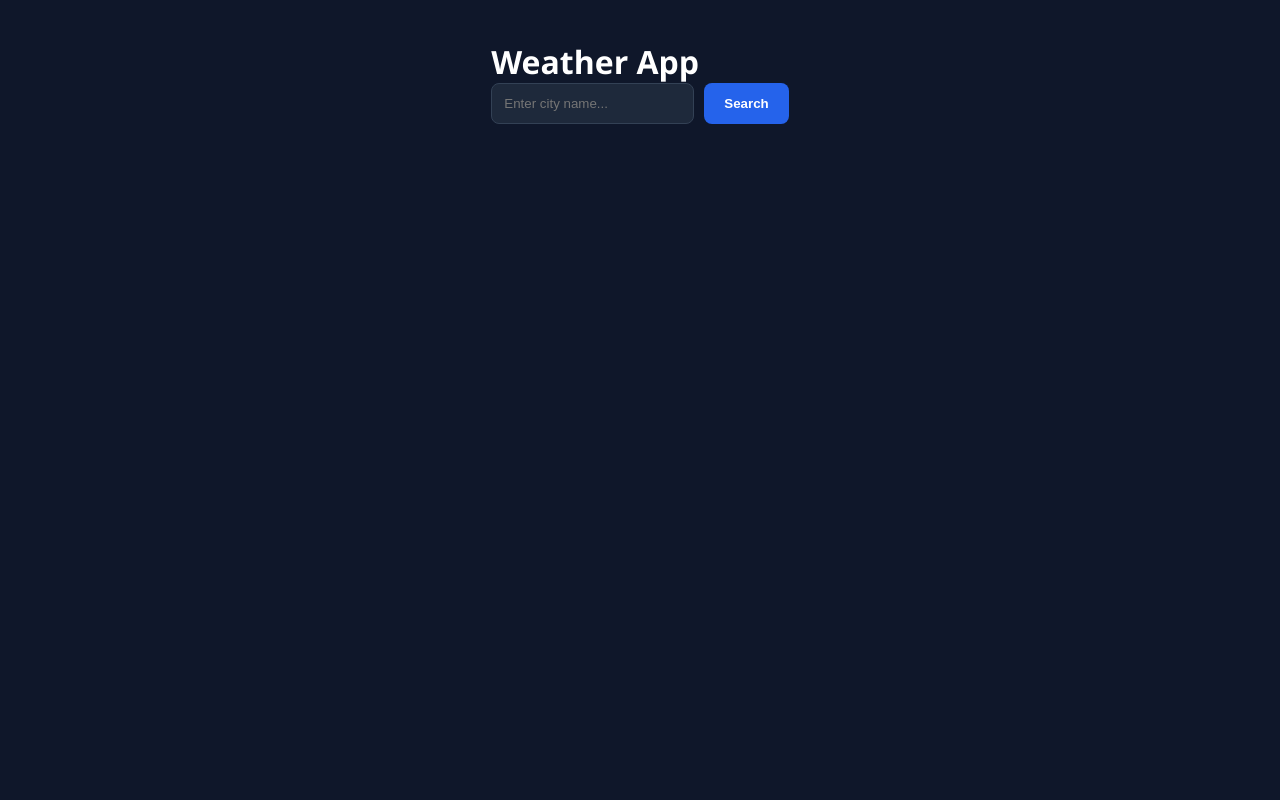
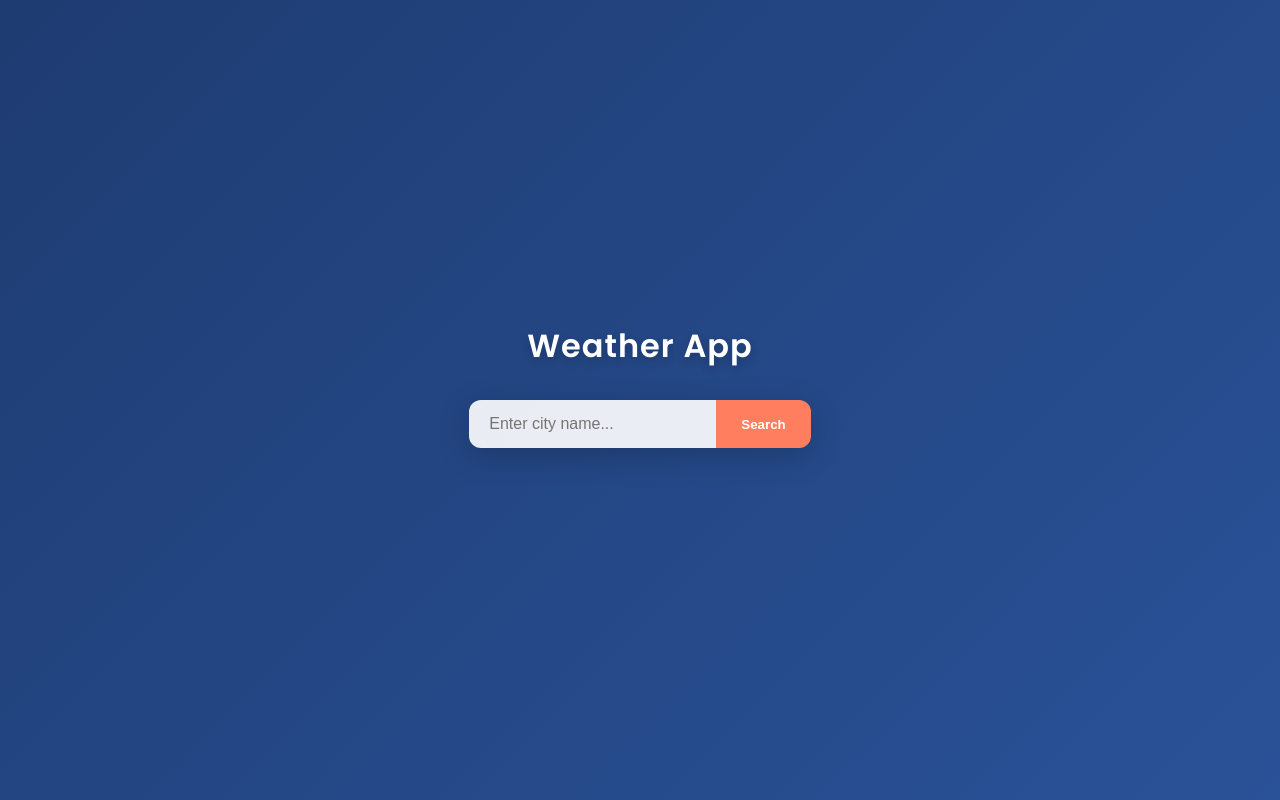
Before and after one commit to 17Midas/FECapstoneProject, a React (Vite) app: page / in a window 1280 px wide. Built offline with nearby package versions, Linux system fonts and the light colour scheme.

Commit message:
Include high end styling CSS
To enhance UI

```diff
--- a/src/style.css
+++ b/src/style.css
@@ -1,3 +1,5 @@
+@import url('https://fonts.googleapis.com/css2?family=Poppins:wght@300;400;600&display=swap');
+
 * {
   margin: 0;
   padding: 0;
@@ -5,88 +7,116 @@
 }
 
 body {
-  background-color: #0f172a;
-  color: white;
-  font-family: 'Segoe UI', Tahoma, Geneva, Verdana, sans-serif;
+  font-family: 'Poppins', sans-serif;
+  background: linear-gradient(135deg, #1e3c72 0%, #2a5298 100%);
+  min-height: 100vh;
   display: flex;
   justify-content: center;
-  min-height: 100vh;
-  padding: 40px 20px;
+  align-items: center;
+  color: white;
 }
 
-.container {
+.app-container {
   width: 100%;
-  max-width: 400px;
+  max-width: 450px;
+  padding: 40px;
+  text-align: center;
 }
 
-header h1 {
-  color: #3b82f6;
-  margin-bottom: 5px;
+h1 {
+  font-weight: 600;
+  margin-bottom: 30px;
+  letter-spacing: 1px;
+  text-shadow: 0 4px 10px rgba(0,0,0,0.2);
 }
 
-header p {
-  color: #94a3b8;
-  font-size: 14px;
-  margin-bottom: 30px;
-}
-
+/* Search Form Styling */
 .search-form {
   display: flex;
-  gap: 10px;
-  margin-bottom: 20px;
+  margin-bottom: 30px;
+  box-shadow: 0 8px 32px rgba(0, 0, 0, 0.2);
+  border-radius: 12px;
+  overflow: hidden;
 }
 
 input {
   flex: 1;
-  padding: 12px;
-  border-radius: 8px;
-  border: 1px solid #334155;
-  background: #1e293b;
-  color: white;
+  padding: 15px 20px;
+  border: none;
+  outline: none;
+  font-size: 1rem;
+  background: rgba(255, 255, 255, 0.9);
 }
 
 button {
-  padding: 12px 20px;
-  background-color: #2563eb;
+  padding: 0 25px;
+  border: none;
+  background: #ff7e5f;
   color: white;
-  border: none;
-  border-radius: 8px;
+  font-weight: 600;
   cursor: pointer;
-  font-weight: bold;
+  transition: background 0.3s ease;
 }
 
 button:hover {
-  background-color: #1d4ed8;
+  background: #feb47b;
 }
 
-.weather-box {
-  background: #1e293b;
+/* Weather Card Glassmorphism */
+.weather-card {
+  background: rgba(255, 255, 255, 0.1);
+  backdrop-filter: blur(15px);
+  -webkit-backdrop-filter: blur(15px);
+  border: 1px solid rgba(255, 255, 255, 0.2);
+  border-radius: 24px;
   padding: 30px;
-  border-radius: 20px;
-  border: 1px solid #334155;
+  animation: fadeIn 0.8s ease-out;
+}
+
+@keyframes fadeIn {
+  from { opacity: 0; transform: translateY(20px); }
+  to { opacity: 1; transform: translateY(0); }
+}
+
+.temp {
+  font-size: 5rem;
+  font-weight: 300;
+  margin: 10px 0;
+}
+
+.desc {
+  font-size: 1.4rem;
+  text-transform: capitalize;
+  margin-bottom: 20px;
+  opacity: 0.9;
+}
+
+.details {
+  display: flex;
+  justify-content: space-between;
+  margin-top: 25px;
+  padding-top: 25px;
+  border-top: 1px solid rgba(255, 255, 255, 0.2);
+}
+
+.details div {
   text-align: center;
 }
 
-.temp {
-  font-size: 64px;
-  font-weight: bold;
-  margin: 20px 0;
+.details p {
+  font-size: 0.8rem;
+  opacity: 0.7;
+  text-transform: uppercase;
 }
 
-.details {
-  display: grid;
-  grid-template-columns: 1fr 1fr;
-  gap: 15px;
-  margin-top: 20px;
+.details span {
+  font-weight: 600;
+  font-size: 1.1rem;
 }
 
-.stat {
-  background: #334155;
+.error {
+  background: rgba(255, 71, 71, 0.2);
   padding: 10px;
-  border-radius: 10px;
+  border-radius: 8px;
+  margin-bottom: 20px;
 }
-
-.stat-label {
-  font-size: 12px;
-  color: #94a3b8;
-}
```
